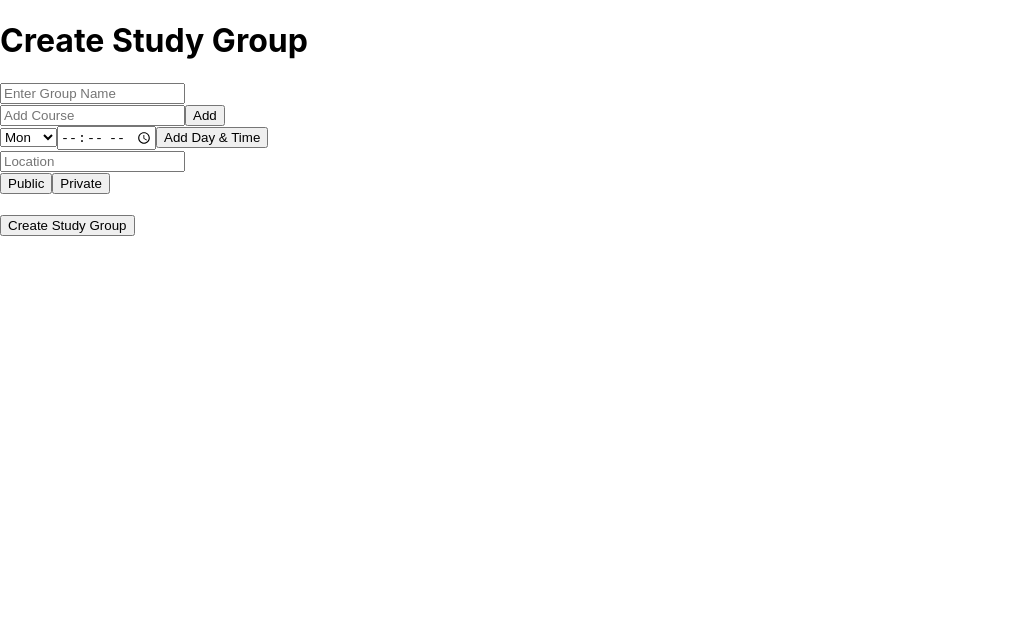
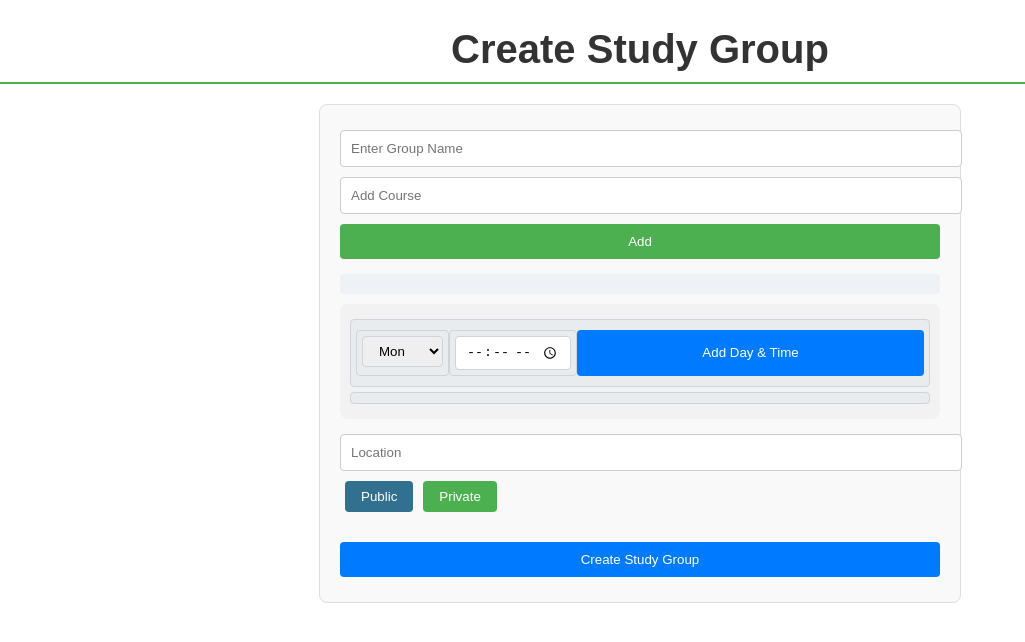
Before and after one commit to CSCI201-G32/StudyGroups, a React (Create React App) app in the folder frontend/: page / in a window 1280 px wide. Shown: the top 642 px of the page, without its empty margins (0-1025 px from the left). Built offline with nearby package versions, Linux system fonts and the light colour scheme.

Commit message:
finished study group creation page, just needs redirect to the page with info of studsy group

```diff
--- /dev/null
+++ b/frontend/src/assets/DayTime.css
@@ -0,0 +1,53 @@
+/* DayTimeComp Styles */
+.day-time-comp {
+    margin: 10px 0;
+    padding: 10px;
+    background-color: #f2f2f2;
+    border-radius: 8px;
+}
+
+.day-time-comp div {
+    margin: 5px 0;
+    padding: 5px;
+    background-color: #e9ecef;
+    border: 1px solid #ced4da;
+    border-radius: 4px;
+}
+
+/* DayTimeSelection Styles */
+.day-time-selection {
+    display: flex;
+    justify-content: space-between;
+    margin-bottom: 10px;
+}
+
+.day-time-selection button {
+    background-color: #007bff;
+    color: white;
+    border: none;
+    padding: 6px 12px;
+    border-radius: 4px;
+    cursor: pointer;
+}
+
+.day-time-selection button:hover {
+    background-color: #0056b3;
+}
+
+/* DaySelection Styles */
+.day-selection {
+    margin-right: 10px;
+}
+
+.day-selection select {
+    padding: 6px 12px;
+    border: 1px solid #ced4da;
+    border-radius: 4px;
+}
+
+/* TimeSelection Styles */
+.time-selection input {
+    padding: 6px 10px;
+    border: 1px solid #ced4da;
+    border-radius: 4px;
+}
--- /dev/null
+++ b/frontend/src/assets/StudyGroup.css
@@ -0,0 +1,64 @@
+form {
+    max-width: 600px;
+    margin: 20px auto;
+    padding: 20px;
+    border: 1px solid #ddd;
+    border-radius: 8px;
+    background-color: #f9f9f9;
+}
+
+input[type="text"], button {
+    width: 100%;
+    padding: 10px;
+    margin: 5px 0;
+    border: 1px solid #ccc;
+    border-radius: 4px;
+}
+
+button {
+    background-color: #4CAF50;
+    color: white;
+    border: none;
+    cursor: pointer;
+}
+
+button:hover {
+    background-color: #45a049;
+}
+
+.active {
+    background-color: #31708f;
+    color: white;
+}
+
+/* Course list styling */
+div.course-list {
+    margin-top: 10px;
+    padding: 10px;
+    background-color: #eef2f7;
+    border-radius: 4px;
+}
+
+.course-item {
+    margin: 5px 0;
+    padding: 5px;
+    background-color: #d1ecf1;
+    border: 1px solid #bee5eb;
+    border-radius: 4px;
+}
+
+/* Privacy button styling */
+.privacy-buttons button {
+    width: auto;
+    margin: 5px;
+    padding: 8px 16px;
+}
+
+/* Submit button specific styling */
+button[type="submit"] {
+    background-color: #007bff;
+}
+
+button[type="submit"]:hover {
+    background-color: #0056b3;
+}
--- /dev/null
+++ b/frontend/src/assets/StudyGroupPage.css
@@ -0,0 +1,9 @@
+h1 {
+    font-family: 'Arial', sans-serif;
+    font-size: 2.5rem; /* 40px */
+    color: #333;
+    text-align: center;
+    margin-bottom: 20px;
+    padding-bottom: 10px;
+    border-bottom: 2px solid #4CAF50;
+}
--- a/frontend/src/components/InputField/DaySelection.js
+++ b/frontend/src/components/InputField/DaySelection.js
@@ -2,15 +2,17 @@ import React from 'react';
 
 const DaySelection = ({ day, setDay }) => {
     return (
+      <div class="day-selection">
           <select name="days" id="days" value={day} onChange={(e) => setDay(e.target.value)}>
-            <option value="monday">Mon</option>
-            <option value="tuesday">Tues</option>
-            <option value="wednesday">Weds</option>
-            <option value="thursday">Thurs</option>
-            <option value="friday">Fri</option>
-            <option value="saturday">Sat</option>
-            <option value="sunday">Sun</option>
+            <option value="Mon">Mon</option>
+            <option value="Tues">Tues</option>
+            <option value="Weds">Weds</option>
+            <option value="Thurs">Thurs</option>
+            <option value="Fri">Fri</option>
+            <option value="Sat">Sat</option>
+            <option value="Sun">Sun</option>
           </select>
+          </div>
       );
     };
 
--- a/frontend/src/components/InputField/DayTimeComp.js
+++ b/frontend/src/components/InputField/DayTimeComp.js
@@ -1,9 +1,10 @@
 import React from 'react';
 import DayTimeSelection from './DayTimeSelection';
+import '../../assets/DayTime.css';
 
 const DayTimeComp = ({ meetingTimes, onAddMeetingTime }) => {
   return (
-    <div>
+    <div class="day-time-comp">
       <DayTimeSelection onAddSelection={onAddMeetingTime} />
 
       <div>
--- a/frontend/src/components/InputField/DayTimeSelection.js
+++ b/frontend/src/components/InputField/DayTimeSelection.js
@@ -1,6 +1,7 @@
 import React, { useState } from 'react';
 import DaySelection from "./DaySelection";
 import TimeSelection from "./TimeSelection";
+import '../../assets/DayTime.css';
 
 const DayTimeSelection = ({ onAddSelection }) => {
   const [day, setDay] = useState('Mon');
@@ -15,7 +16,7 @@ const DayTimeSelection = ({ onAddSelection }) => {
   };
 
   return (
-    <div>
+    <div class="day-time-selection">
       <DaySelection day={day} setDay={setDay} />
       <TimeSelection time={time} setTime={setTime} />
       <button type="button" onClick={handleAddMeetingTime}>Add Day & Time</button>
--- a/frontend/src/components/InputField/TimeSelection.js
+++ b/frontend/src/components/InputField/TimeSelection.js
@@ -3,12 +3,15 @@ import React from 'react';
 const TimeSelection = ({ time, setTime }) => {
 
     return (
-        <input
+      <div class="time-selection">
+<input
           type="time"
           id="meetinTime"
           name="meetingTime"
           value={time} onChange={(e) => setTime(e.target.value)}
         />
+      </div>
+
       );
     };
 
--- a/frontend/src/features/StudyGroupManagement/components/StudyGroupForm/StudyGroupForm.js
+++ b/frontend/src/features/StudyGroupManagement/components/StudyGroupForm/StudyGroupForm.js
@@ -1,5 +1,6 @@
 import React from 'react';
 import DayTimeComp from '../../../../components/InputField/DayTimeComp';
+import '../../../../assets/StudyGroup.css';
 
 const StudyGroupForm = ({
     groupName,
@@ -21,13 +22,30 @@ const StudyGroupForm = ({
   }) => {
     // Form JSX
 
+    const handleSubmit = (e) => {
+      e.preventDefault();
+
+      if(courses.length === 0){
+        alert("At least one course must be added.");
+        return;
+      }
+
+      if(meetingTimes.length === 0){
+        alert("At least one meeting time must be added.");
+        return;
+      }
+
+      onSubmit();
+  };
+
     return (
-      <form onSubmit={(e) => e.preventDefault()}>
+      <form onSubmit={handleSubmit} >
         <input
             type="text"
             value={groupName}
             onChange={onGroupNameChange}
             placeholder="Enter Group Name"
+            required
         />
         <br></br>
         {/* Course input */}
@@ -40,7 +58,11 @@ const StudyGroupForm = ({
         <button type="button" onClick={onAddCourse}>Add</button>
 
         {/* List of added courses */}
-        {courses.map((course, index) => <div key={index}>{course}</div>)}
+        <div className="course-list">
+    {courses.map((course, index) => (
+        <div key={index} className="course-item">{course}</div>
+    ))}
+</div>
 
         <DayTimeComp
         meetingTimes={meetingTimes}
@@ -51,9 +73,10 @@ const StudyGroupForm = ({
             value={location}
             onChange={onLocationChange}
             placeholder="Location"
+            required
         />
 
-        <div>
+        <div class="privacy-buttons">
           <button
             type="button"
             onClick={() => onPrivacyChange('PUBLIC')}
@@ -70,21 +93,23 @@ const StudyGroupForm = ({
           </button>
         </div>
 
-        {/* Conditional rendering for 'CODE' field */}
         {privacy === 'PRIVATE' && (
           <input
             type="text"
             value={code}
             onChange={(e) => setCode(e.target.value)}
             placeholder="Enter Code"
+            required
           />
         )}
 
-        {/* ... other form inputs ... */}
         <br></br>
-        <button type="button" onClick={onSubmit}>Create Study Group</button>
+        <button type="submit">Create Study Group</button>
       </form>
     );
+
   };
 
+
+
   export default StudyGroupForm;
--- a/frontend/src/features/StudyGroupManagement/views/CreateStudyGroupPage.js
+++ b/frontend/src/features/StudyGroupManagement/views/CreateStudyGroupPage.js
@@ -1,5 +1,6 @@
 import React, { useState } from 'react';
 import StudyGroupForm from '../components/StudyGroupForm/StudyGroupForm';
+import "../../../assets/StudyGroupPage.css";
 
 const CreateStudyGroupPage = () => {
   const [groupName, setGroupName] = useState('');
@@ -53,8 +54,8 @@ const CreateStudyGroupPage = () => {
       code: privacy === 'PRIVATE' ? code : undefined,
     };
 
-    console.log(studyGroupData);
-    //sendDataToBackend(studyGroupData);
+    console.log(JSON.stringify(studyGroupData, null, 2));
+    sendDataToBackend(studyGroupData);
   };
 
   return (
@@ -81,4 +82,25 @@ const CreateStudyGroupPage = () => {
   );
 };
 
+function sendDataToBackend(studyGroupData){
+    var xhttp = new XMLHttpRequest();
+    xhttp.onreadystatechange = function() {
+        if (this.readyState === 4 && this.status === 200) {
+            console.log("sent data success");
+        }
+    };
+
+    var queryString = "StudyGroupCreateServlet?groupName=" + encodeURIComponent(studyGroupData.groupName) +
+                  "&courses=" + encodeURIComponent(studyGroupData.courses.join(',')) +
+                  "&meetingTimes=" + encodeURIComponent(studyGroupData.meetingTimes.join(',')) +
+                  "&location=" + encodeURIComponent(studyGroupData.location) +
+                  "&privacy=" + encodeURIComponent(studyGroupData.privacy) +
+                  (studyGroupData.code ? "&code=" + encodeURIComponent(studyGroupData.code) : "");
+
+    console.log("Final URL being requested:", queryString);
+
+    xhttp.open("GET", queryString, true);
+    xhttp.send();
+}
+
 export default CreateStudyGroupPage;
```
